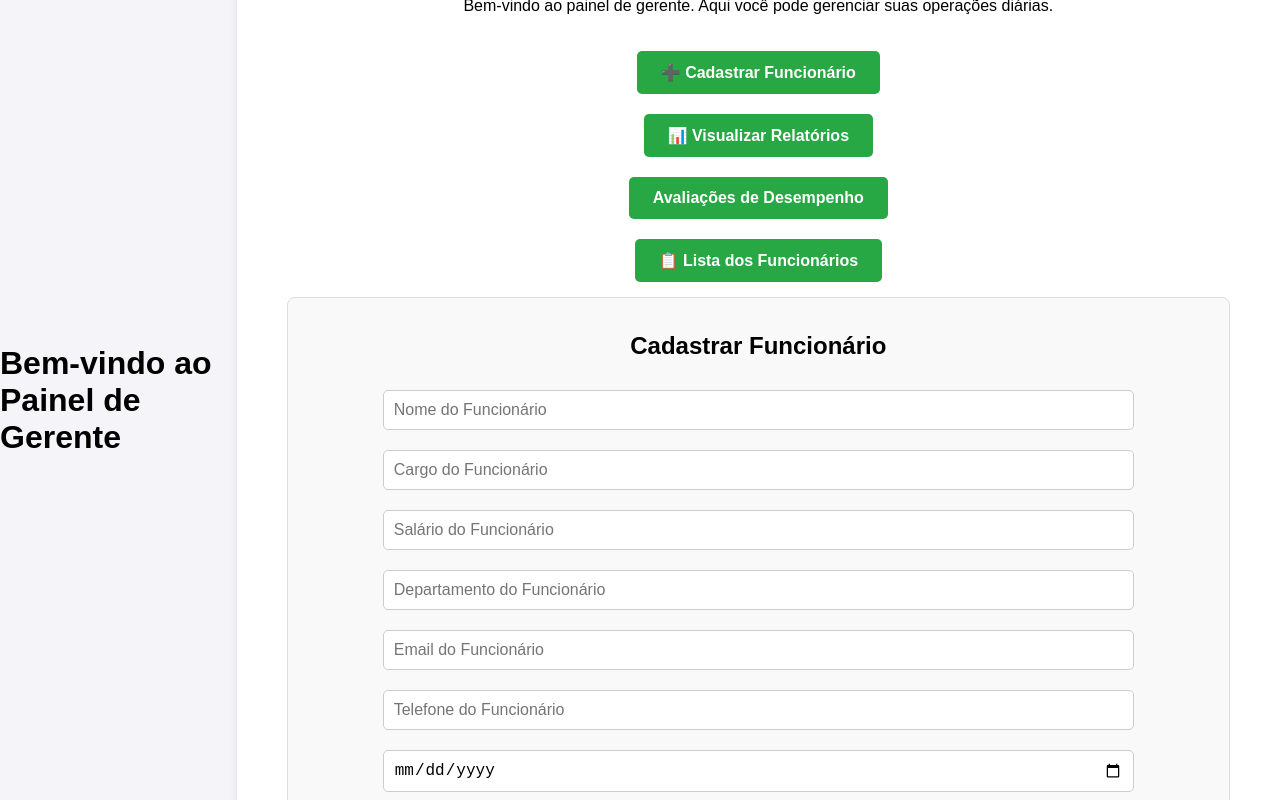
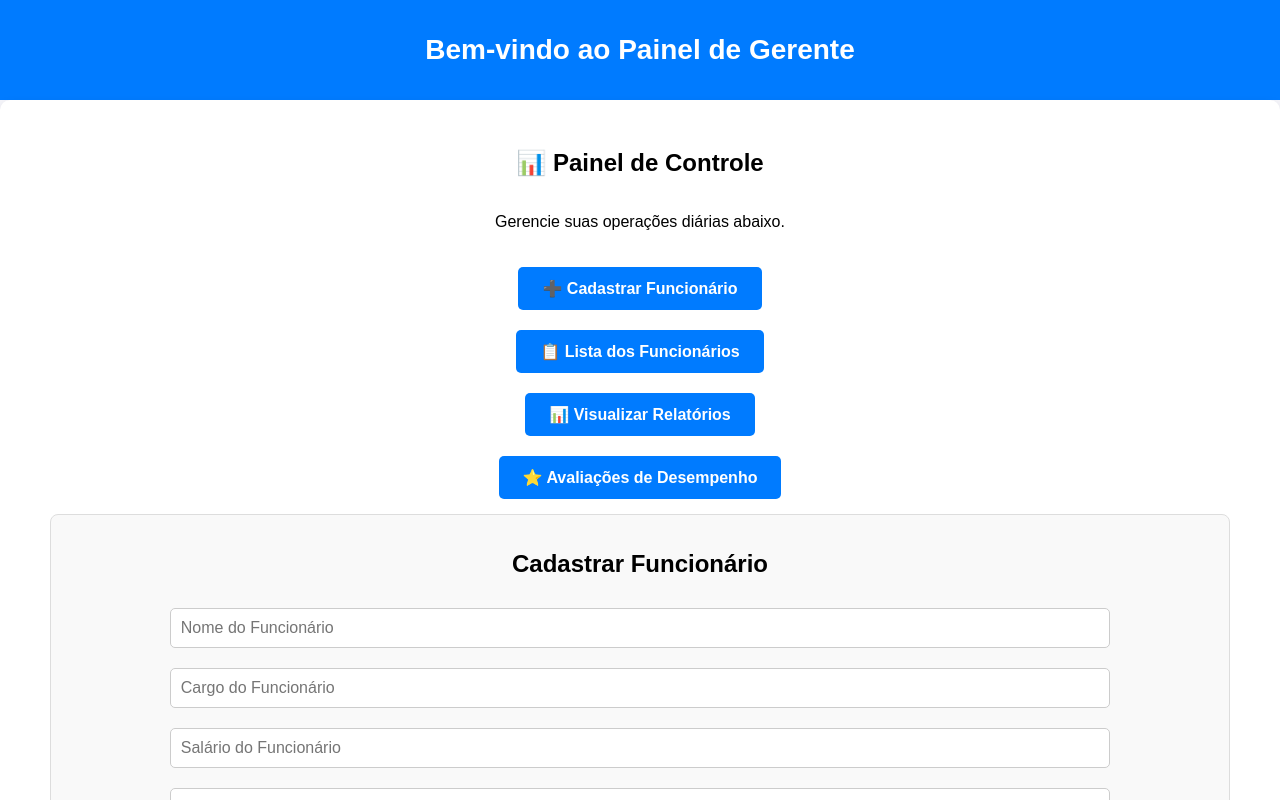
Before and after one commit to fagnersantosdev/PainelGerente, a plain HTML site: page index.html in a window 1280 px wide. Both pictures are taken after a click on the button "➕ Cadastrar Funcionário". Shown: the top 800 px of the page. Drawn offline with Linux system fonts and the light colour scheme.

Commit message:
alterações no script e html

```diff
--- a/index.html
+++ b/index.html
@@ -1,35 +1,35 @@
 <!DOCTYPE html>
-<html lang="en">
+<html lang="pt-BR">
 <head>
     <meta charset="UTF-8">
     <meta name="viewport" content="width=device-width, initial-scale=1.0">
     <title>Painel de Gerente</title>
     <link rel="stylesheet" href="style.css">
 </head>
+<body>
+    <header class="cabecalho">
+        <h1>Bem-vindo ao Painel de Gerente</h1>
+    </header>
 
-<header class="cabecalho">
-        <h1>Bem-vindo ao Painel de Gerente</h1>
-</header>
-<body>
     <div class="cartao">
-        <h1>📊 Painel de Gerente</h1>
-        <p>Bem-vindo ao painel de gerente. Aqui você pode gerenciar suas operações diárias.</p>
+        <h2>📊 Painel de Controle</h2>
+        <p>Gerencie suas operações diárias abaixo.</p>
 
         <button onclick="mostrarQuadroCadastro()">➕ Cadastrar Funcionário</button>
+        <button onclick="atualizarListaFuncionarios()">📋 Lista dos Funcionários</button>
         <button onclick="gerarRelatorio()">📊 Visualizar Relatórios</button>
-        <button onclick="mostrarQuadroAvaliacoes()">Avaliações de Desempenho</button>
-        <button onclick="atualizarListaFuncionarios()">📋 Lista dos Funcionários</button>
+        <button onclick="mostrarQuadroAvaliacoes()">⭐ Avaliações de Desempenho</button>
 
         <div id="quadro-cadastro" class="escondido">
             <h2>Cadastrar Funcionário</h2>
-            <input type="text" id="nomeFuncionario" placeholder="Nome do Funcionário">
-            <input type="text" id="cargoFuncionario" placeholder="Cargo do Funcionário">
-            <input type="number" id="salarioFuncionario" placeholder="Salário do Funcionário">
-            <input type="text" id="departamentoFuncionario" placeholder="Departamento do Funcionário">
-            <input type="text" id="emailFuncionario" placeholder="Email do Funcionário">
-            <input type="text" id="telefoneFuncionario" placeholder="Telefone do Funcionário">
-            <input type="date" id="dataAdmissaoFuncionario" placeholder="Data de Admissão do Funcionário">
-            <input type="text" id="enderecoFuncionario" placeholder="Endereço do Funcionário">
+            <input type="text" id="inputNome" placeholder="Nome do Funcionário">
+            <input type="text" id="inputCargo" placeholder="Cargo do Funcionário">
+            <input type="number" id="inputSalario" placeholder="Salário do Funcionário">
+            <input type="text" id="inputDepartamento" placeholder="Departamento">
+            <input type="email" id="inputEmail" placeholder="Email do Funcionário">
+            <input type="text" id="inputTelefone" placeholder="Telefone">
+            <input type="date" id="inputData" placeholder="Data de Admissão">
+            <input type="text" id="inputEndereco" placeholder="Endereço">
             <button class="btn-salvar" onclick="salvarFuncionario()">Cadastrar</button>
         </div>
 
@@ -39,7 +39,12 @@
         <div class="escondido" id="quadro-relatorios">
         </div>
 
+        <div class="escondido" id="quadro-avaliacoes">
+            <h2>Avaliações da Equipe</h2>
+            <p>Em breve...</p>
+        </div>
+    </div>
+
     <script src="script.js"></script>
 </body>
-
 </html>
--- a/style.css
+++ b/style.css
@@ -1,11 +1,21 @@
-
+.cabecalho {
+    font-size: 14px;
+    font-weight: bold;
+    /* margin-bottom: 10px; */
+    color: white;
+    display: flex;
+    align-items: center;
+    justify-content: center;
+    background-color: #007bff;
+    padding: 15px;
+}
 
 body {
     font-family: Arial, sans-serif;
     background-color: #f4f4f9;
-    display: flex;
-    justify-content: center;
-    align-items: center;
+    /* display: flex; */
+    /* justify-content: center; */
+    /* align-items: center; */
     height: 100vh;
     margin: 0;
 }
@@ -22,7 +32,7 @@ body {
 }
 
 button {
-    background-color: #28a745;
+    background-color: #007bff;
     color: white;
     border: none;
     padding: 12px 24px;
@@ -34,7 +44,7 @@ button {
 }
 
 button:hover {
-    background-color: #218838;
+    background-color: #3c32d3;
 }
 
 .resultados {
```
